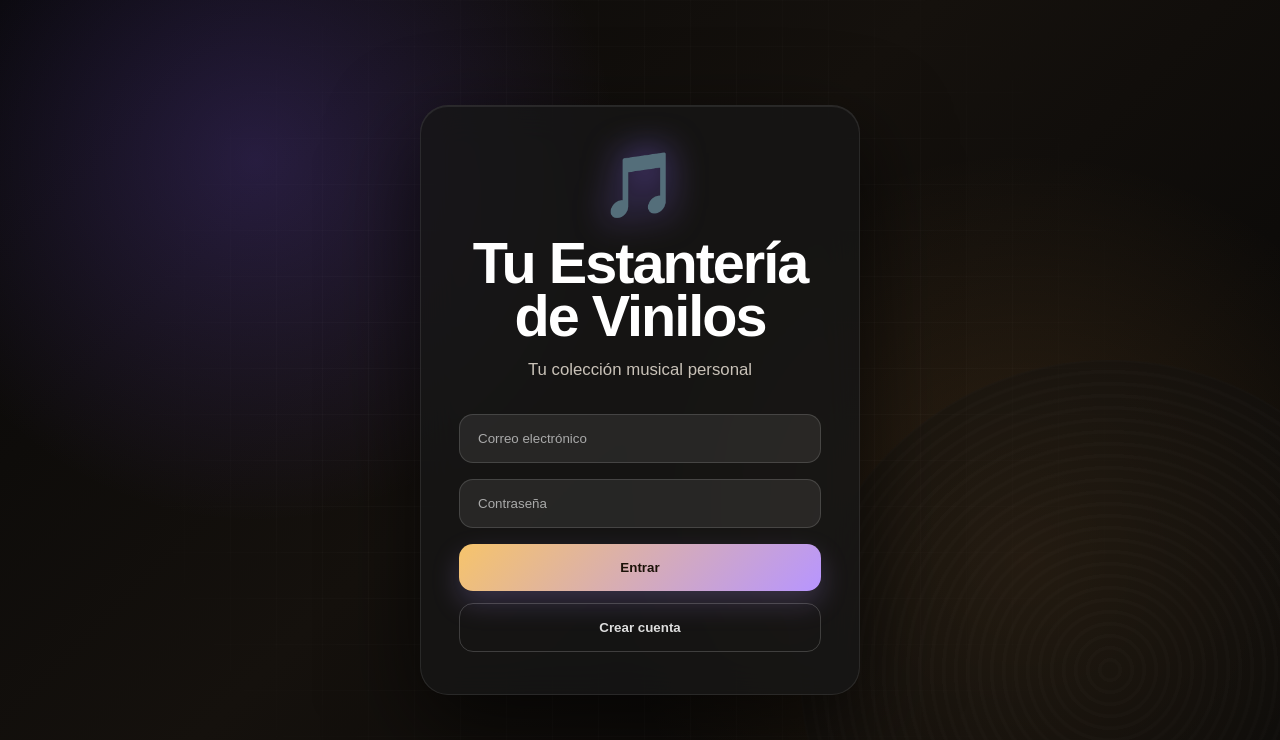
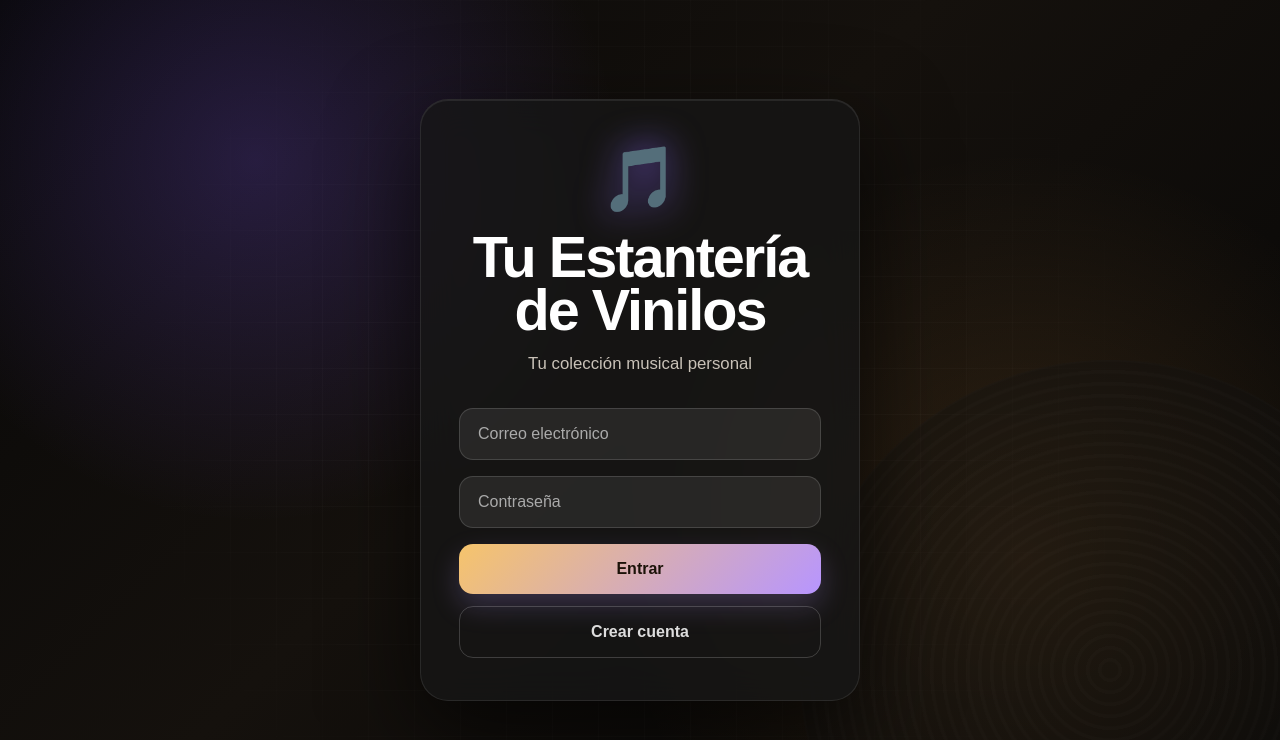
Before and after one commit to alejandrosenor/vinyl-vault, a React (Vite) app: page / in a window 1280 px wide. Shown: the top 740 px of the page. Built offline with nearby package versions, Linux system fonts and the light colour scheme.

Commit message:
Solución errores zoom

```diff
--- a/index.html
+++ b/index.html
@@ -1,13 +1,16 @@
 <!doctype html>
 <html lang="en">
+
 <head>
   <meta charset="UTF-8" />
   <link rel="icon" type="image/svg+xml" href="/favicon.svg" />
-    <meta name="viewport" content="width=device-width, initial-scale=1.0" />
+  <meta name="viewport" content="width=device-width, initial-scale=1.0, maximum-scale=1.0, user-scalable=no" />
   <title>vinyl-vault</title>
 </head>
+
 <body>
   <div id="root"></div>
   <script type="module" src="/src/main.jsx"></script>
 </body>
+
 </html>
--- a/src/App.css
+++ b/src/App.css
@@ -32,6 +32,13 @@
   background: #111;
   color: white;
   font-family: Arial, sans-serif;
+}
+
+input,
+select,
+textarea,
+button {
+  font-size: 16px;
 }
 
 .login-page {
--- a/src/index.css
+++ b/src/index.css
@@ -0,0 +1,6 @@
+html,
+body {
+  touch-action: manipulation;
+  -webkit-text-size-adjust: 100%;
+  overscroll-behavior: none;
+}
```
Lines whose indentation alone changed are shown as unchanged.
